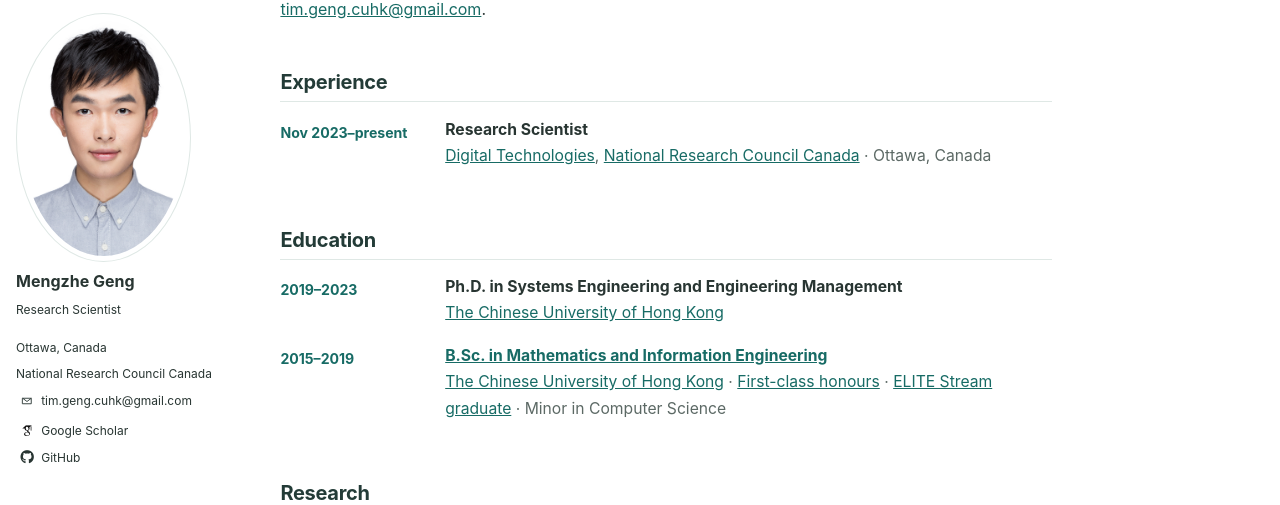
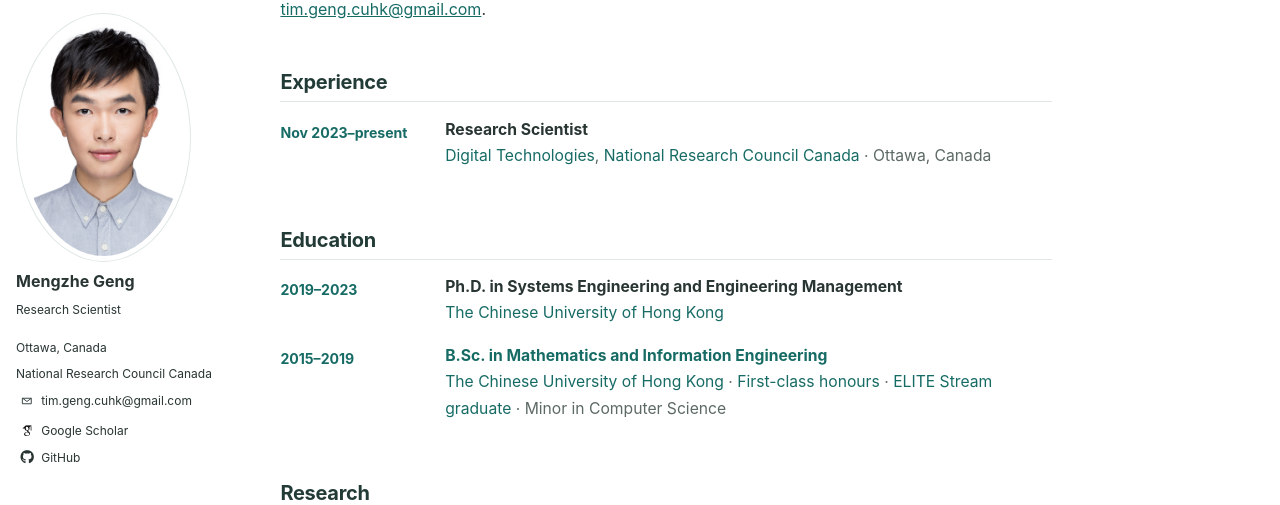
Before and after one commit to MENGZHEGENG/MENGZHEGENG.github.io, a Jekyll site: the page built from _pages/about.md, in a window 1280 px wide and 1400 px high, scrolled down 723 px. Shown: the part 98-603 px from the top of the window. Built offline with Jekyll 4.4.1, drawn with Linux system fonts in a browser that asks for light colours; some web fonts are replaced.

Commit message:
Remove underlines from profile timeline links

```diff
--- a/_sass/_custom.scss
+++ b/_sass/_custom.scss
@@ -789,6 +789,12 @@ html[data-theme="dark"] .timeline-row {
   text-decoration: underline;
 }
 
+.page__content .timeline-entry a,
+.page__content .timeline-entry a:hover,
+.page__content .timeline-entry a:focus-visible {
+  text-decoration: none;
+}
+
 .author-led-disclosure {
   margin: 0.7em 0 1.7em;
 }
```
